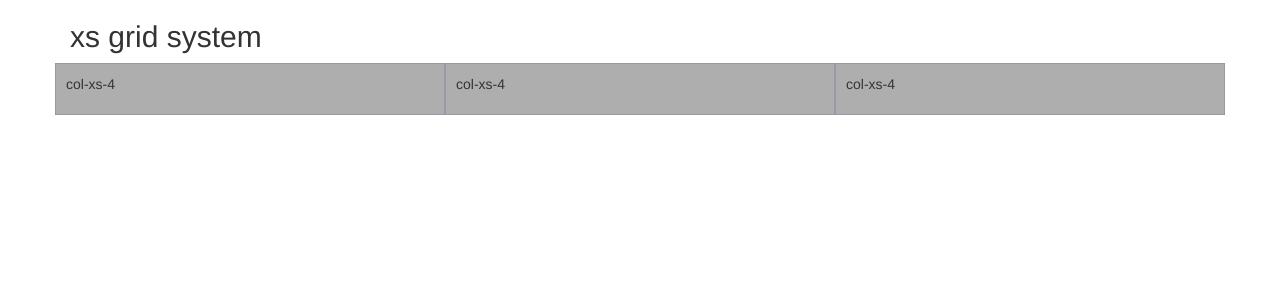
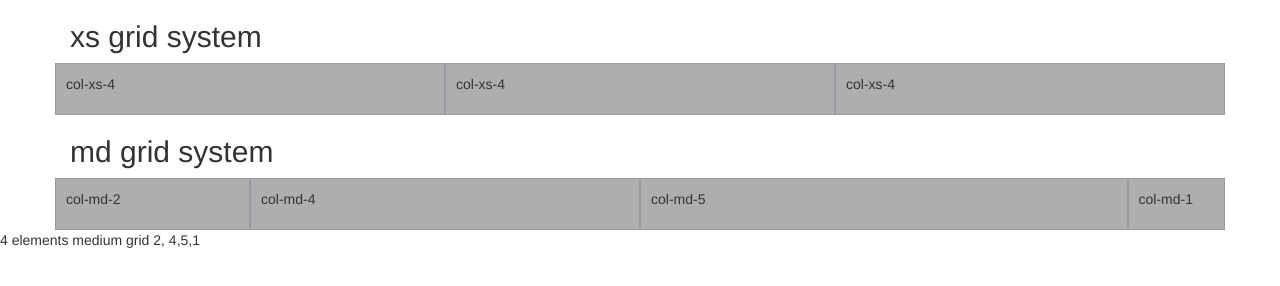
Before and after one commit to jperez4509/grid-system, a plain HTML site: page index.html in a window 1280 px wide. Drawn offline with Linux system fonts and the light colour scheme.

Commit message:
created new md section

```diff
--- a/index.html
+++ b/index.html
@@ -19,8 +19,28 @@
 			<div class="col-xs-4">
 				<p>col-xs-4</p>
 			</div>
+		</div> <!-- end of xs grid -->
+
+		<h2>md grid system</h2>
+		<div class="row show-grid">
+			<div class="col-md-2">
+				<p>col-md-2</p>
+			</div>
+			<div class="col-md-4">
+				<p>col-md-4</p>
+			</div>
+			<div class="col-md-5">
+				<p>col-md-5</p>
+			</div>
+			<div class="col-md-1">
+				<p>col-md-1</p>
+			</div>
 		</div>
-	</div>
+	</div> <!-- end of container -->
 
 </body>
 </html>
+
+
+4 elements medium grid
+2, 4,5,1
```
